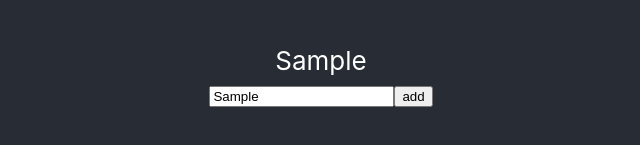
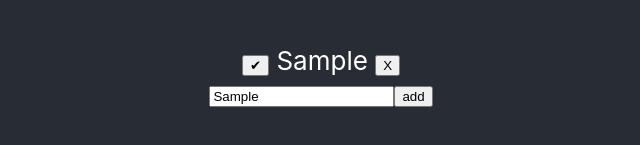
Before and after one commit to buzonan/React-Redux-To-do-List, a React (Create React App) app in the folder my-app/: page / in a window 1280 px wide. Both pictures are taken after typing "Sample" into the empty fields and a click on the button "add". Shown: the part 390-535 px from the top of the page, without its empty margins (319-959 px from the left). Built offline with nearby package versions, Linux system fonts and the light colour scheme.

Commit message:
[React-Redux-Todo-List][Andrey & Jericah] refactor: remove return statements

```diff
--- a/my-app/package.json
+++ b/my-app/package.json
@@ -11,6 +11,7 @@
     "react-redux": "^7.2.2",
     "react-scripts": "4.0.0",
     "redux": "^4.0.5",
+    "uuid": "^8.3.1",
     "web-vitals": "^0.2.4"
   },
   "scripts": {
--- a/my-app/src/components/TodoGroup.jsx
+++ b/my-app/src/components/TodoGroup.jsx
@@ -1,11 +1,11 @@
 import React, {Component} from 'react';
-import TodoItem from "./TodoItem";
+import TodoItemContainer from "../containers/TodoItemContainer";
 
 class TodoGroup extends Component {
 
     render() {
         const todoItems = this.props.taskList.map((todos) => (
-            <TodoItem todos={todos} />));
+            <TodoItemContainer todos={todos} />));
         return (
             <div>
                 {todoItems}
--- a/my-app/src/components/TodoItem.jsx
+++ b/my-app/src/components/TodoItem.jsx
@@ -1,10 +1,20 @@
 import React, {Component} from 'react';
 
 class TodoItem extends Component {
+
+    markDone = () => {
+
+    };
+
+    removeTask = () => {
+
+    };
     render() {
         return (
             <section>
-                <span>{this.props.todos.text}</span>
+                <input type={"button"} value={"✔"} name={"done"} id={"name"} onClick={this.markDone}/>
+                <span>     {this.props.todos.text}     </span>
+                <input type={"button"} value={"X"} name={"delete"} id={"delete"} onClick={this.removeTask}/>
             </section>
         );
     }
--- a/my-app/src/containers/TodoGeneratorContainer.jsx
+++ b/my-app/src/containers/TodoGeneratorContainer.jsx
@@ -3,13 +3,9 @@ import TodoGenerator from "../components/TodoGenerator";
 import {addTask} from "../actions";
 
 
-const mapDispatchToProps = (dispatch) => {
-    return {
-        addTask: (task) => {
-            dispatch(addTask(task))
-        }
-    }
-};
+const mapDispatchToProps = (dispatch) => ({
+    addTask: (task) => {dispatch(addTask(task))}
+});
 
 const TodoGeneratorContainer = connect(null, mapDispatchToProps)(TodoGenerator);
 
--- a/my-app/src/containers/TodoGroupContainer.jsx
+++ b/my-app/src/containers/TodoGroupContainer.jsx
@@ -1,11 +1,9 @@
 import {connect} from 'react-redux';
 import TodoGroup from "../components/TodoGroup";
 
-const mapStateToProps = state => {
-    return {
-        taskList: state.taskList
-    }
-};
+const mapStateToProps = state => ({
+    taskList: state.taskList
+});
 
 const TodoGroupContainer = connect(mapStateToProps, null)(TodoGroup);
 
--- a/my-app/src/containers/TodoItemContainer.jsx
+++ b/my-app/src/containers/TodoItemContainer.jsx
@@ -3,13 +3,9 @@ import TodoItem from "../components/TodoItem";
 import {addTask} from "../actions";
 
 
-const mapDispatchToProps = (dispatch) => {
-    return {
-        addTask: (task) => {
-            dispatch(addTask(task))
-        }
-    }
-};
+const mapDispatchToProps = (dispatch) => ({
+    addTask: (task) => {dispatch(addTask(task))}
+});
 
 const TodoItemContainer = connect(null, mapDispatchToProps)(TodoItem);
 
```
Also changed, not shown: 1 other file (tests, documents, lock files or other folders).
